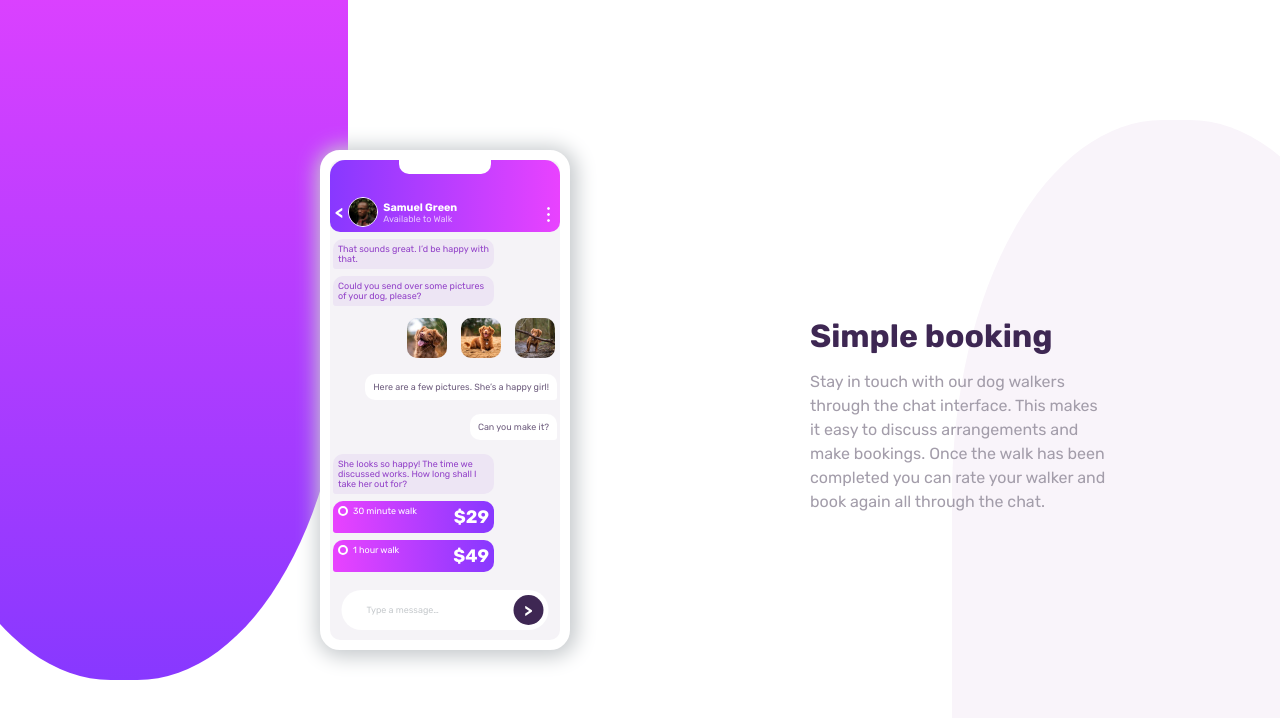
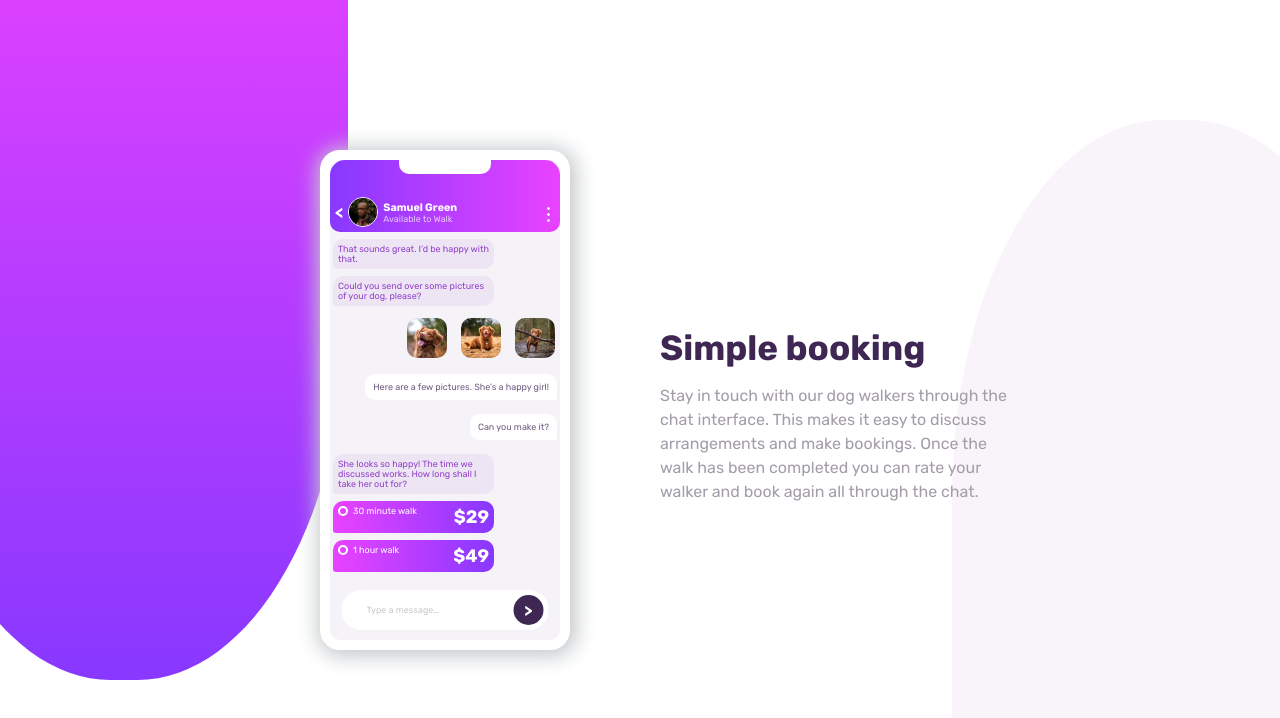
Before and after one commit to pranavshigvan/chat-app-illustration, a plain HTML site: page index.html in a window 1280 px wide. Drawn offline with Linux system fonts and the light colour scheme.

Commit message:
update css

```diff
--- a/style.css
+++ b/style.css
@@ -205,16 +205,18 @@ body {
     padding-top: 40px;
 }
 .div2 {
-    display: grid;
-    place-items: center;
+    display: flex;
+    justify-content: flex-start;
+    align-items: center;
 }
 .div2 div {
-    width: 50%;
+    width: 60%;
 }
 h1 {
     font-weight: 900;
     margin-bottom: 15px;
     color: hsl(271, 36%, 24%);
+    font-size: 35px;
 }
 .div2 p{
     color: hsl(270, 7%, 64%);
@@ -234,6 +236,7 @@ h1 {
     }
 
     .div2 {
+        justify-content: center;
         text-align: center;
     }
     .div2 div {
```
